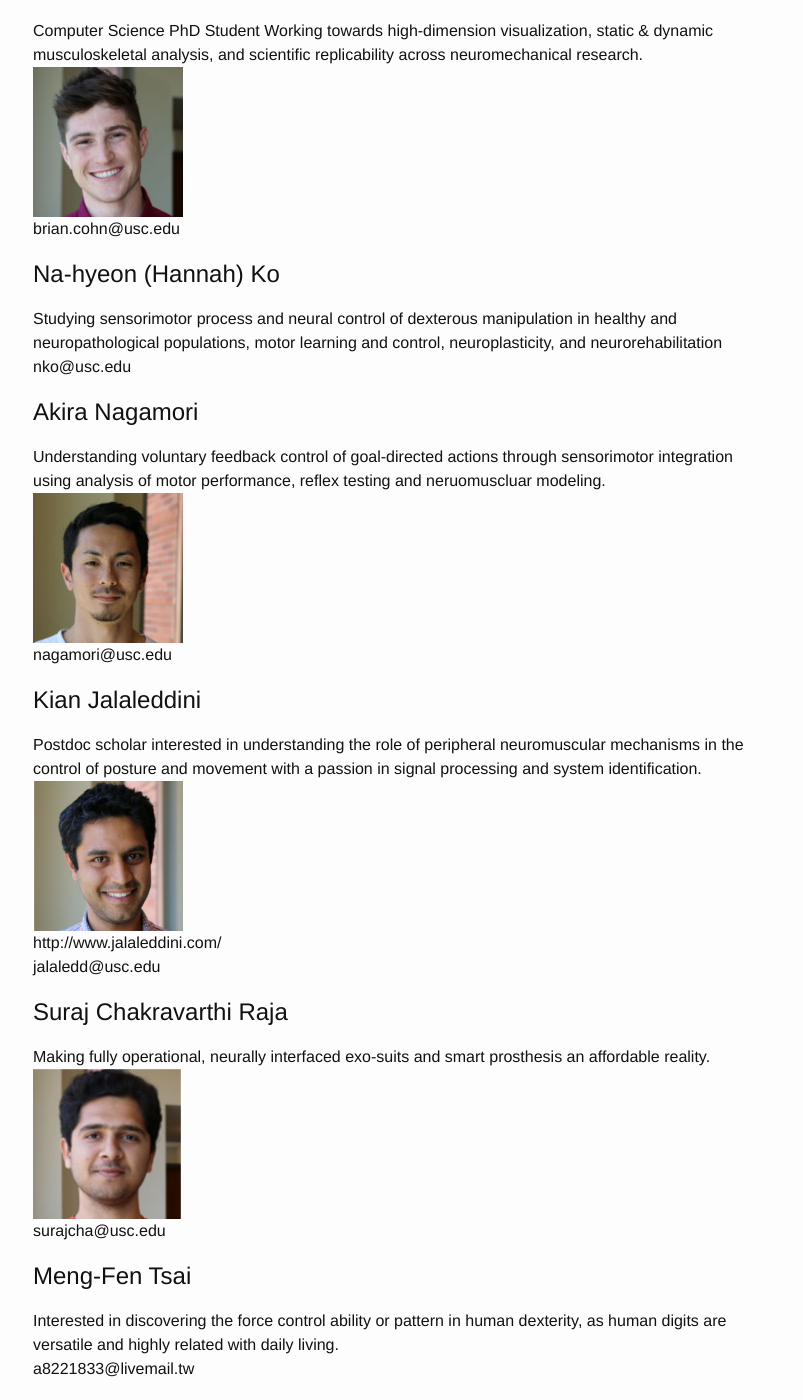
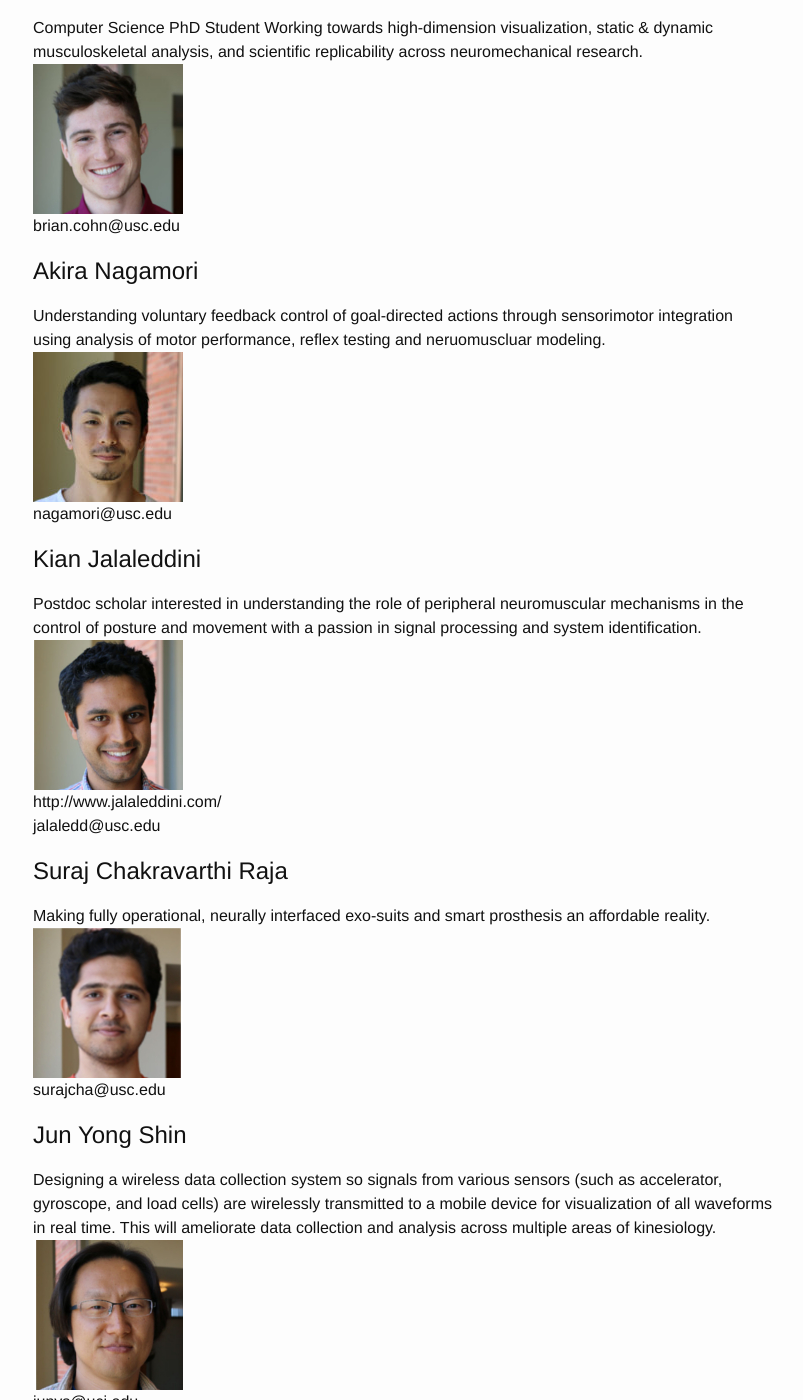
Before and after one commit to usc-bbdl/usc-bbdl.github.io, a Jekyll site: the page built from about.md, in a window 1280 px wide and 1400 px high, scrolled down 2119 px. Shown: the whole window, without its empty margins (237-1040 px from the left). Built offline with Jekyll 4.4.1, drawn with Linux system fonts in a browser that asks for light colours; some of the changed text lies outside the part shown.

````diff
--- a/about.md
+++ b/about.md
@@ -30,8 +30,8 @@ Ronald Tutor Hall, RTH-421
 Los Angeles, CA 90089-2905, USA
 ```
 
-Phone: `(213) 740-4219`
-Fax: `(213) 821-5696`
+Phone: (213) 740-4219
+Fax: (213) 821-5696
 
 <iframe src="https://www.google.com/maps/embed?pb=!1m18!1m12!1m3!1d3306.924975500565!2d-118.29214788478588!3d34.02013668061464!2m3!1f0!2f0!3f0!3m2!1i1024!2i768!4f13.1!3m3!1m2!1s0x80c2c7fc9ad4d9bd%3A0x7f0dfd17fcb6ec29!2s3710+McClintock+Ave%2C+Los+Angeles%2C+CA+90089!5e0!3m2!1sen!2sus!4v1453572044486" width="100%" height="200" frameborder="0" style="border:0" allowfullscreen></iframe>
 
@@ -51,15 +51,11 @@ Understanding the neurophysiology of human movement by measuring and characteriz
 <img src="https://valerolab.org/Photos/chris.jpg">
 claine@usc.edu
 
-# [Brian Cohn](https://valerolab.org/bios/cohn)
+# Brian Cohn
 Computer Science PhD Student
 Working towards high-dimension visualization, static & dynamic musculoskeletal analysis, and scientific replicability across neuromechanical research.
 <img src="https://valerolab.org/Photos/brian.jpg">
 brian.cohn@usc.edu
-
-# Na-hyeon (Hannah) Ko
-Studying sensorimotor process and neural control of dexterous manipulation in healthy and neuropathological populations, motor learning and control, neuroplasticity, and neurorehabilitation
-nko@usc.edu
 
 # Akira Nagamori
 Understanding voluntary feedback control of goal-directed actions through sensorimotor integration using analysis of motor performance, reflex testing and neruomuscluar modeling.
@@ -77,10 +73,6 @@ Making fully operational, neurally interfaced exo-suits and smart prosthesis an
 <img src="https://valerolab.org/Photos/suraj.jpg">
 surajcha@usc.edu
 
-# Meng-Fen Tsai
-Interested in discovering the force control ability or pattern in human dexterity, as human digits are versatile and highly related with daily living.
-a8221833@livemail.tw
-
 # Jun Yong Shin
 Designing a wireless data collection system so signals from various sensors (such as accelerator, gyroscope, and load cells) are wirelessly transmitted to a mobile device for visualization of all waveforms in real time. This will ameliorate data collection and analysis across multiple areas of kinesiology.
 <img src="https://valerolab.org/Photos/jun.jpg">
````
Also changed, not shown: other parts of about.md (+0 -17 lines).
